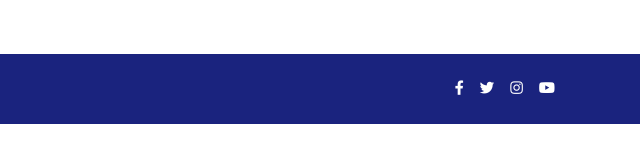
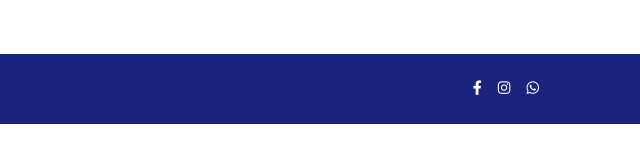
Before and after one commit to AbhiPatel13/foodrecipy.github.io, a plain HTML site: page index.html in a window 1280 px wide. Shown: the part 548-710 px from the top of the page, 640-1280 px from the left. Drawn offline with nearby package versions, Linux system fonts and the light colour scheme.

Commit message:
Update index.html

```diff
--- a/index.html
+++ b/index.html
@@ -126,16 +126,14 @@
         <div class="col-md-6 d-flex justify-content-end">
           <ul class="list-unstyled d-flex mb-0">
             <li>
-                <a class="mr-3" role="button"><i class="fab fa-facebook-f"></i></a>
+                <a class="mr-3" role="button" href="https://www.facebook.com/profile.php?id=100036401280861"><i class="fab fa-facebook-f"></i></a>
+            </li>
+
+            <li>
+                <a class="mr-3" role="button" href="https://www.instagram.com/a__b__h__i__0/"><i class="fab fa-instagram"></i></a>
             </li>
             <li>
-                <a class="mr-3" role="button"><i class="fab fa-twitter"></i></a>
-            </li>
-            <li>
-                <a class="mr-3" role="button"><i class="fab fa-instagram"></i></a>
-            </li>
-            <li>
-                <a class="" role="button"><i class="fab fa-youtube"></i></a>
+                <a class="mr-3" href="https://wa.me/+919924559503" role="button"><i class="fab fa-whatsapp"></i></a>
             </li>
           </ul>
         </div>
```
